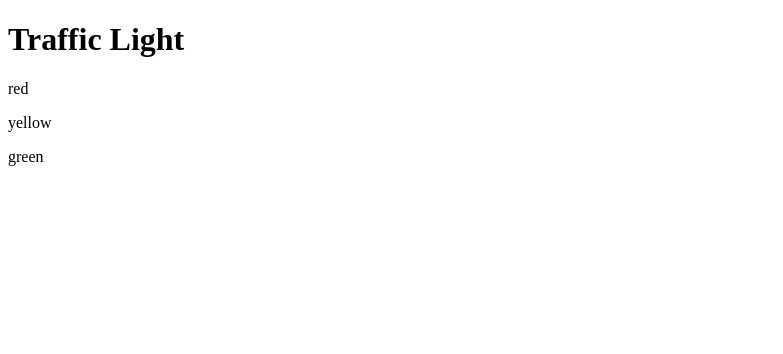
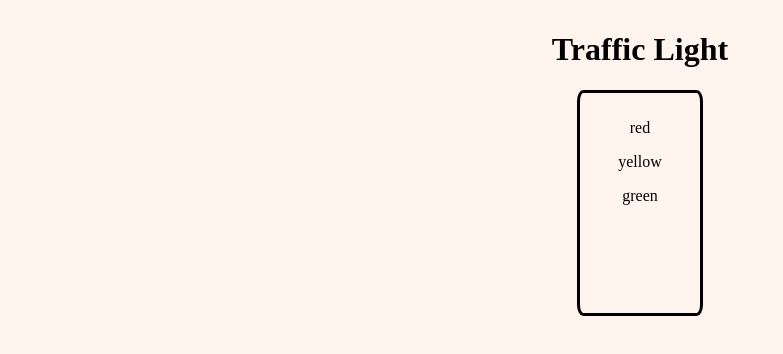
Before and after one commit to aparnell0130/CodeWars, a plain HTML site: page TrafficLight/index.html in a window 1280 px wide. Shown: the whole page, without its empty margins (0-783 px from the left). Drawn offline with Linux system fonts and the light colour scheme.

Commit message:
added css to center html and curved border around stoplight

```diff
--- a/TrafficLight/index.html
+++ b/TrafficLight/index.html
@@ -5,6 +5,7 @@
     <meta charset="UTF-8">
     <meta http-equiv="X-UA-Compatible" content="IE=edge">
     <meta name="viewport" content="width=device-width, initial-scale=1.0">
+    <link rel="stylesheet" href="styles.css">
     <title>Traffic Light</title>
 </head>
 
--- a/TrafficLight/styles.css
+++ b/TrafficLight/styles.css
@@ -0,0 +1,20 @@
+body {
+    margin: auto;
+    background-color: seashell;
+}
+
+.container {
+    margin: auto;
+    width: 50%;
+    padding: 10px;
+    text-align: center;
+}
+
+.stopLight {
+    margin: auto;
+    padding: 10px;
+    border: 3px solid black;
+    border-radius: 5%;
+    width: 100px;
+    height: 200px;
+}
```
